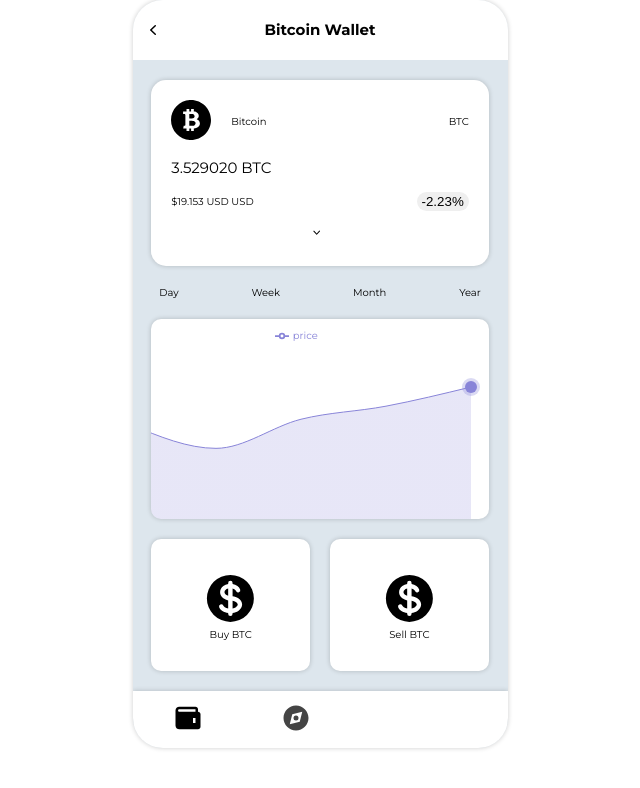
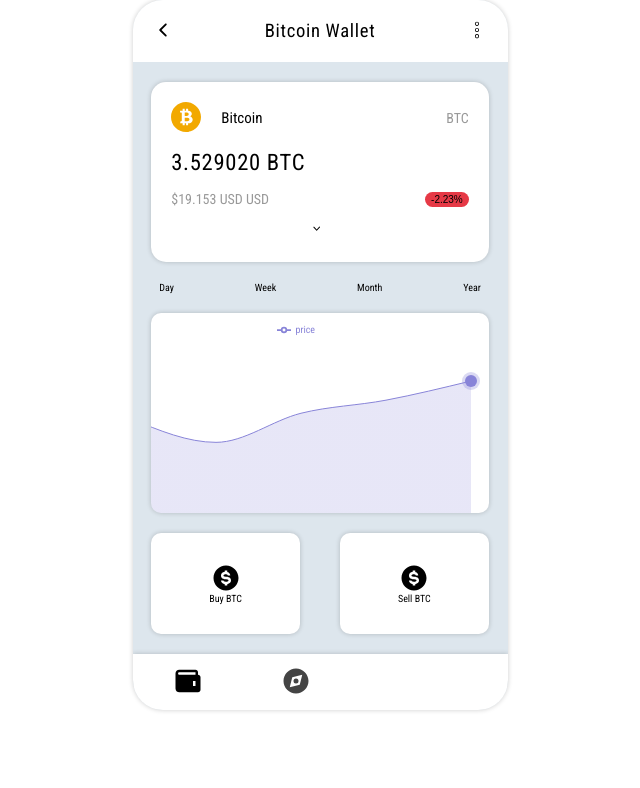
Before and after one commit to graynneji/rankmath, a React (Create React App) app: page / in a window 1280 px wide. Shown: the top 788 px of the page, without its empty margins (320-960 px from the left). Built offline with nearby package versions, Linux system fonts and the light colour scheme.

Commit message:
continuing the typograpy, fonts

```diff
--- a/public/index.html
+++ b/public/index.html
@@ -6,7 +6,7 @@
     <link rel="preconnect" href="https://fonts.googleapis.com" />
     <link rel="preconnect" href="https://fonts.gstatic.com" crossorigin />
     <link
-      href="https://fonts.googleapis.com/css2?family=Montserrat:wght@100;200;300;400;500;600;700;800;900&display=swap"
+      href="https://fonts.googleapis.com/css2?family=Roboto+Condensed:wght@300;400;700&display=swap"
       rel="stylesheet"
     />
     <meta name="viewport" content="width=device-width, initial-scale=1" />
--- a/src/App.js
+++ b/src/App.js
@@ -13,7 +13,13 @@
   ReferenceDot,
 } from "recharts";
 import { SiBitcoinsv } from "react-icons/si";
-import { BiSolidWallet, BiSolidCompass } from "react-icons/bi";
+import { CiMenuKebab } from "react-icons/ci";
+import { IoIosArrowBack } from "react-icons/io";
+import {
+  BiSolidWallet,
+  BiSolidCompass,
+  BiSolidDollarCircle,
+} from "react-icons/bi";
 function App() {
   return (
     <>
@@ -32,22 +38,11 @@
       <div>
         <nav className="nav-bar">
           <span className="btn-back">
-            <svg
-              xmlns="http://www.w3.org/2000/svg"
-              viewBox="0 0 20 20"
-              fill="currentColor"
-              class="w-5 h-5"
-            >
-              <path
-                fill-rule="evenodd"
-                d="M12.79 5.23a.75.75 0 01-.02 1.06L8.832 10l3.938 3.71a.75.75 0 11-1.04 1.08l-4.5-4.25a.75.75 0 010-1.08l4.5-4.25a.75.75 0 011.06.02z"
-                clip-rule="evenodd"
-              />
-            </svg>
+            <IoIosArrowBack size={20} />
           </span>
           <h1 className="logo-name">Bitcoin Wallet</h1>
           <span className="btn-front">
-            <ion-icon name="more"></ion-icon>
+            <CiMenuKebab size={20} />
           </span>
         </nav>
       </div>
@@ -82,10 +77,10 @@
         <div className="btc">
           {/* <div className="btc-icon-con"> */}
           <div>
-            <SiBitcoinsv color="#000" size={40} />
+            <SiBitcoinsv color="#f2a900" size={30} />
             {/* <ion-icon className="btc-icon" name="logo-bitcoin"></ion-icon> */}
           </div>
-          <p className="coin-symbol">{coinName}</p>
+          <p className="coin-bitcoin">{coinName}</p>
         </div>
         <span className="coin-name">{coin}</span>
         <span className="coin-amount">{coinAmount} BTC</span>
@@ -203,37 +198,11 @@
     <>
       <div className="btc-container">
         <div className="buy-btc">
-          <svg
-            className="buy-sell-btc"
-            xmlns="http://www.w3.org/2000/svg"
-            viewBox="0 0 20 20"
-            fill="currentColor"
-            class="w-5 h-5 "
-          >
-            <path d="M10.75 10.818v2.614A3.13 3.13 0 0011.888 13c.482-.315.612-.648.612-.875 0-.227-.13-.56-.612-.875a3.13 3.13 0 00-1.138-.432zM8.33 8.62c.053.055.115.11.184.164.208.16.46.284.736.363V6.603a2.45 2.45 0 00-.35.13c-.14.065-.27.143-.386.233-.377.292-.514.627-.514.909 0 .184.058.39.202.592.037.051.08.102.128.152z" />
-            <path
-              fill-rule="evenodd"
-              d="M18 10a8 8 0 11-16 0 8 8 0 0116 0zm-8-6a.75.75 0 01.75.75v.316a3.78 3.78 0 011.653.713c.426.33.744.74.925 1.2a.75.75 0 01-1.395.55 1.35 1.35 0 00-.447-.563 2.187 2.187 0 00-.736-.363V9.3c.698.093 1.383.32 1.959.696.787.514 1.29 1.27 1.29 2.13 0 .86-.504 1.616-1.29 2.13-.576.377-1.261.603-1.96.696v.299a.75.75 0 11-1.5 0v-.3c-.697-.092-1.382-.318-1.958-.695-.482-.315-.857-.717-1.078-1.188a.75.75 0 111.359-.636c.08.173.245.376.54.569.313.205.706.353 1.138.432v-2.748a3.782 3.782 0 01-1.653-.713C6.9 9.433 6.5 8.681 6.5 7.875c0-.805.4-1.558 1.097-2.096a3.78 3.78 0 011.653-.713V4.75A.75.75 0 0110 4z"
-              clip-rule="evenodd"
-            />
-          </svg>
+          <BiSolidDollarCircle size={30} />
           <span className="buy-details">Buy BTC</span>
         </div>
         <div className="sell-btc">
-          <svg
-            className="buy-sell-btc"
-            xmlns="http://www.w3.org/2000/svg"
-            viewBox="0 0 20 20"
-            fill="currentColor"
-            class="w-5 h-5"
-          >
-            <path d="M10.75 10.818v2.614A3.13 3.13 0 0011.888 13c.482-.315.612-.648.612-.875 0-.227-.13-.56-.612-.875a3.13 3.13 0 00-1.138-.432zM8.33 8.62c.053.055.115.11.184.164.208.16.46.284.736.363V6.603a2.45 2.45 0 00-.35.13c-.14.065-.27.143-.386.233-.377.292-.514.627-.514.909 0 .184.058.39.202.592.037.051.08.102.128.152z" />
-            <path
-              fill-rule="evenodd"
-              d="M18 10a8 8 0 11-16 0 8 8 0 0116 0zm-8-6a.75.75 0 01.75.75v.316a3.78 3.78 0 011.653.713c.426.33.744.74.925 1.2a.75.75 0 01-1.395.55 1.35 1.35 0 00-.447-.563 2.187 2.187 0 00-.736-.363V9.3c.698.093 1.383.32 1.959.696.787.514 1.29 1.27 1.29 2.13 0 .86-.504 1.616-1.29 2.13-.576.377-1.261.603-1.96.696v.299a.75.75 0 11-1.5 0v-.3c-.697-.092-1.382-.318-1.958-.695-.482-.315-.857-.717-1.078-1.188a.75.75 0 111.359-.636c.08.173.245.376.54.569.313.205.706.353 1.138.432v-2.748a3.782 3.782 0 01-1.653-.713C6.9 9.433 6.5 8.681 6.5 7.875c0-.805.4-1.558 1.097-2.096a3.78 3.78 0 011.653-.713V4.75A.75.75 0 0110 4z"
-              clip-rule="evenodd"
-            />
-          </svg>
+          <BiSolidDollarCircle size={30} />
           <span className="sell-details">Sell BTC</span>
         </div>
       </div>
--- a/src/index.css
+++ b/src/index.css
@@ -11,7 +11,8 @@
   justify-content: center;
   max-height: 100vh;
 
-  font-family: "Montserrat", sans-serif;
+  font-family: "Roboto Condensed", sans-serif;
+
   list-style: 1;
   font-weight: 400;
   /* overflow-x: hidden; */
@@ -35,16 +36,19 @@
   background-color: #fff;
   display: grid;
   grid-template-columns: 1fr 1fr 1fr;
-  padding: 2rem 1rem;
+  padding: 2rem 2rem;
   margin-bottom: 2rem;
 }
 .logo-name {
   justify-self: center;
+  font-size: 1.86rem;
+  font-weight: 500;
+  letter-spacing: 0.07rem;
 }
-ion-icon {
+/* ion-icon {
   font-size: 1.6rem;
   color: red;
-}
+} */
 .btn-front {
   justify-self: end;
 }
@@ -56,7 +60,7 @@
   width: 90%;
   margin: 0 auto;
   display: grid;
-  grid-template-columns: 2fr 1fr 2fr;
+  grid-template-columns: 4fr 0.3fr 4fr;
   box-shadow: 0 0 0.5rem rgba(0, 0, 0, 0.2);
   border-radius: 1.5rem;
   padding: 2rem;
@@ -76,6 +80,13 @@
 .coin-name {
   justify-self: end;
   grid-column: 3;
+  font-weight: 500;
+  color: #999;
+  font-size: 1.4rem;
+}
+.coin-bitcoin {
+  font-weight: 400;
+  font-size: 1.5rem;
 }
 .btc-icon-con {
   display: grid;
@@ -87,11 +98,16 @@
   justify-content: center;
 }
 .coin-amount {
-  font-size: 1.5rem;
+  font-size: 2.26rem;
   grid-row: 2;
+  font-weight: 500;
+  letter-spacing: 0.07rem;
 }
 .coin-in-usd {
   grid-row: 3;
+  font-size: 1.4rem;
+  font-weight: 500;
+  color: #999;
 }
 .value-rate {
   grid-row: 3;
@@ -100,7 +116,9 @@
   border-radius: 1rem;
   justify-self: end;
   border: none;
-  padding: 0.2rem 0.5rem;
+  padding: 0.2rem 0.6rem;
+  background-color: #e63946;
+  font-size: 1rem;
 }
 .arrow-down {
   grid-row: 4;
@@ -137,7 +155,7 @@
   margin: 0 auto;
   display: grid;
   grid-template-columns: 1fr 1fr;
-  gap: 2rem;
+  gap: 4rem;
   margin-bottom: 2rem;
 }
 .buy-btc {
```
